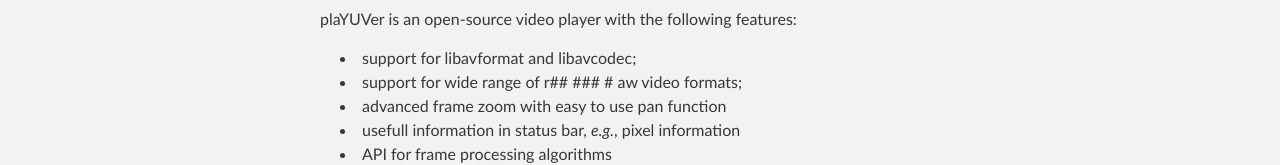
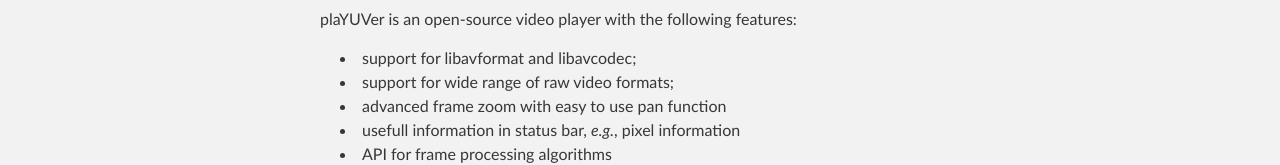
Before and after one commit to pixlra/playuver, a plain HTML site: page index.html in a window 1280 px wide. Shown: the part 317-482 px from the top of the page. Drawn offline with Linux system fonts and the light colour scheme.

Commit message:
fix unreadable characters

```diff
--- a/index.html
+++ b/index.html
@@ -38,7 +38,7 @@
 
 <ul>
 <li>support for libavformat and libavcodec;</li>
-<li>support for wide range of r## ### # aw video formats;</li>
+<li>support for wide range of raw video formats;</li>
 <li>advanced frame zoom with easy to use pan function</li>
 <li>usefull information in status bar, <em>e.g.</em>, pixel information</li>
 <li>API for frame processing algorithms</li>
```
